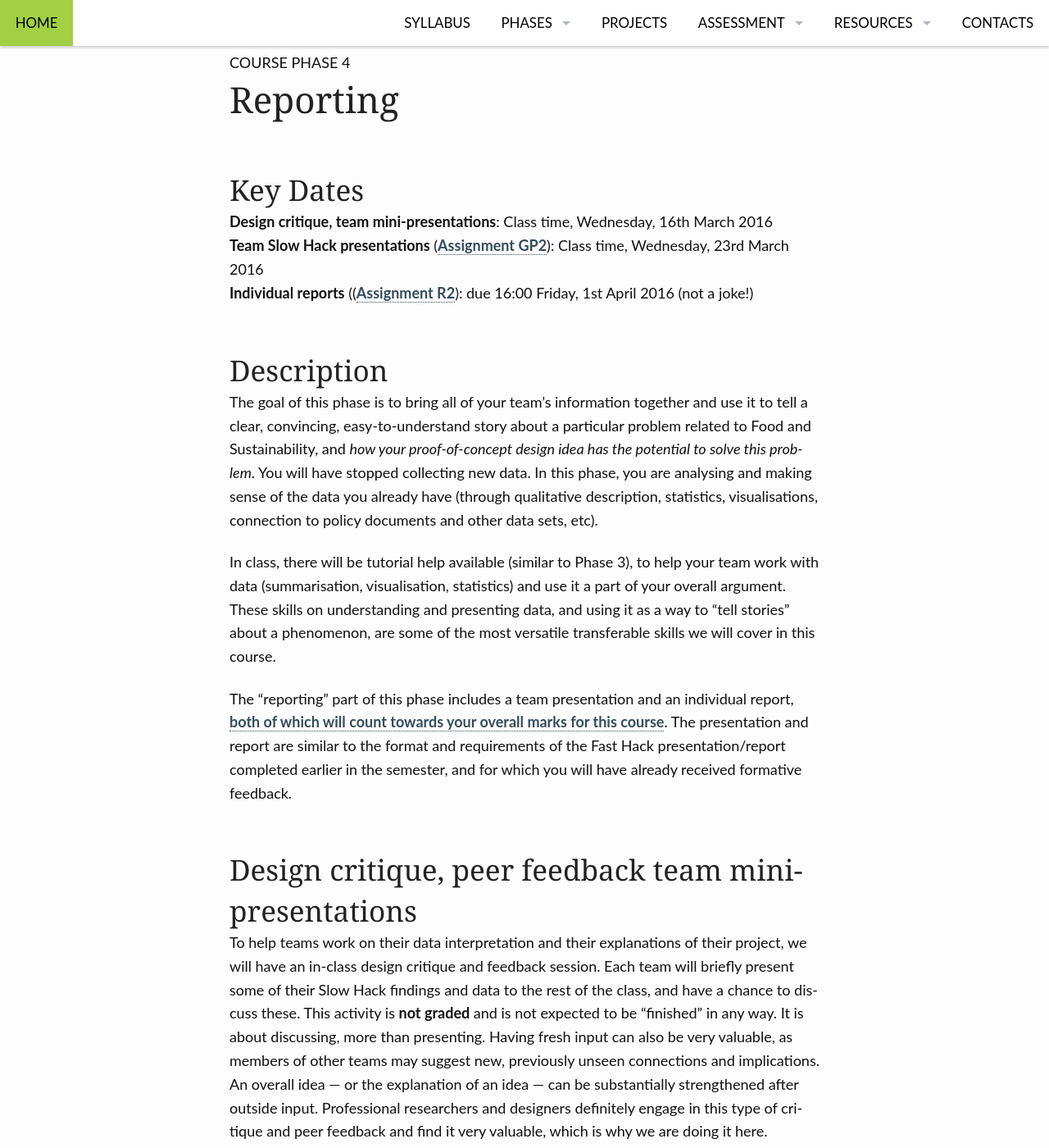
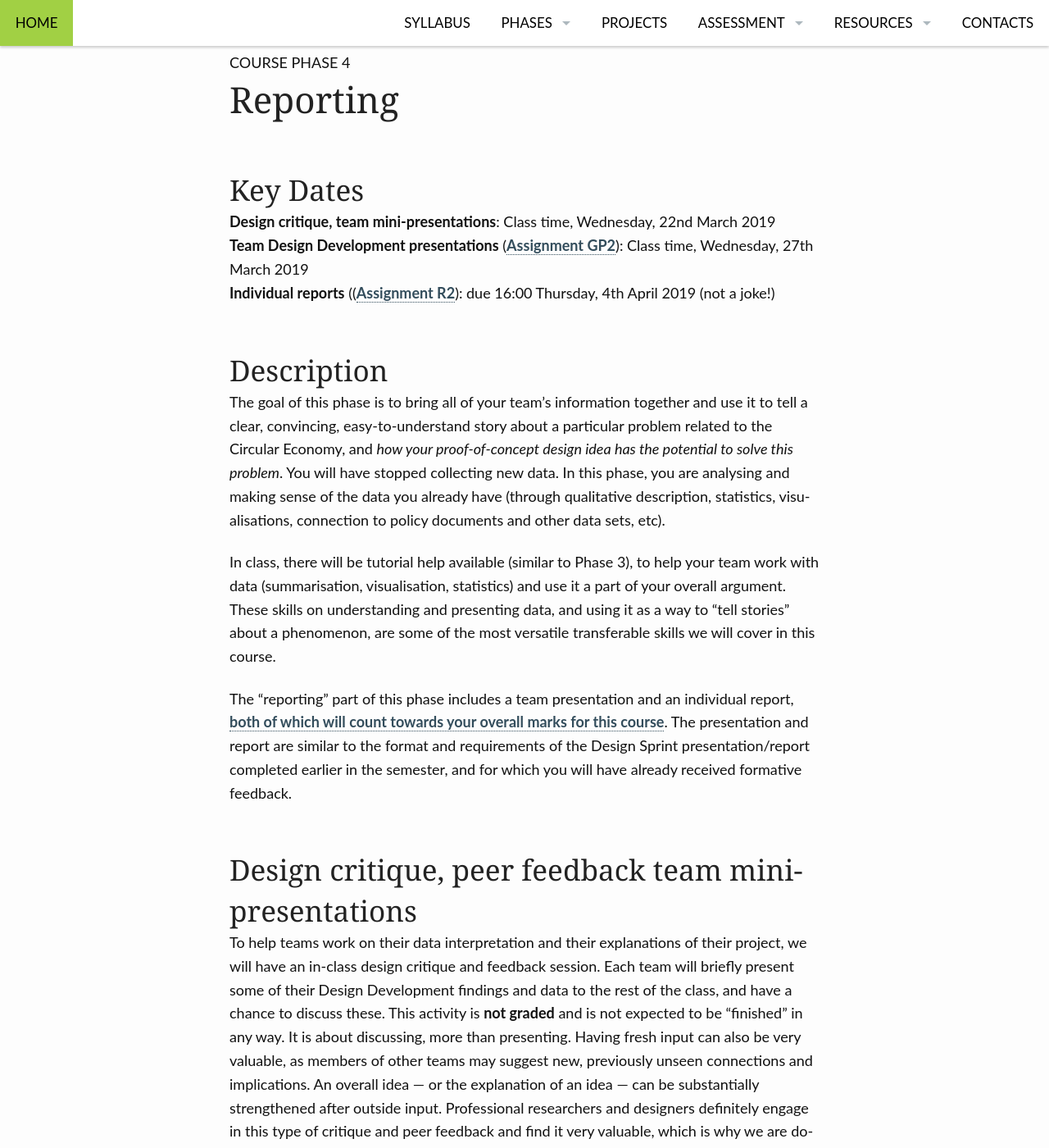
Before and after one commit to edinburghlivinglab/ddc, a Jekyll site: the page built from pages/reporting.md, in a window 1280 px wide and 1400 px high, scrolled down 199 px. Shown: the whole window at 82% size. Built offline with Jekyll 4.4.1, drawn with Linux system fonts in a browser that asks for light colours; some of the changed text lies outside the part shown.

Commit message:
Update reporting.md

```diff
--- a/pages/reporting.md
+++ b/pages/reporting.md
@@ -9,33 +9,33 @@ permalink: "/reporting/"
 
 ## Key Dates
 
-**Design critique, team mini-presentations**: Class time, Wednesday, 16th March 2016
-**Team Slow Hack presentations** ([Assignment GP2]({{ site.baseurl }}/assignment_gp2/)): Class time, Wednesday, 23rd March 2016
-**Individual reports** (([Assignment R2]({{ site.baseurl }}/assignment_r2/)): due 16:00 Friday, 1st April 2016 (not a joke!)
+**Design critique, team mini-presentations**: Class time, Wednesday, 22nd March 2019
+**Team Design Development presentations** ([Assignment GP2]({{ site.baseurl }}/assignment_gp2/)): Class time, Wednesday, 27th March 2019
+**Individual reports** (([Assignment R2]({{ site.baseurl }}/assignment_r2/)): due 16:00 Thursday, 4th April 2019 (not a joke!)
 
 ## Description
 
-The goal of this phase is to bring all of your team’s information together and use it to tell a clear, convincing, easy-to-understand story about a particular problem related to Food and Sustainability, and *how your proof-of-concept design idea has the potential to solve this problem*. You will have stopped collecting new data.  In this phase, you are analysing and making sense of the data you already have (through qualitative description, statistics, visualisations, connection to policy documents and other data sets, etc).
+The goal of this phase is to bring all of your team’s information together and use it to tell a clear, convincing, easy-to-understand story about a particular problem related to the Circular Economy, and *how your proof-of-concept design idea has the potential to solve this problem*. You will have stopped collecting new data. In this phase, you are analysing and making sense of the data you already have (through qualitative description, statistics, visualisations, connection to policy documents and other data sets, etc).
 
 In class, there will be tutorial help available (similar to Phase 3), to help your team work with data (summarisation, visualisation, statistics) and use it a part of your overall argument. These skills on understanding and presenting data, and using it as a way to “tell stories” about a phenomenon, are some of the most versatile transferable skills we will cover in this course.
 
-The “reporting” part of this phase includes a team presentation and an individual report, [both of which will count towards your overall marks for this course]({ site.baseurl }}/assessment_overview/). The presentation and report are similar to the format and requirements of the Fast Hack presentation/report completed earlier in the semester, and for which you will have already received formative feedback.
+The “reporting” part of this phase includes a team presentation and an individual report, [both of which will count towards your overall marks for this course]({ site.baseurl }}/assessment_overview/). The presentation and report are similar to the format and requirements of the Design Sprint presentation/report completed earlier in the semester, and for which you will have already received formative feedback.
 
 ## Design critique, peer feedback team mini-presentations
 
-To help teams work on their data interpretation and their explanations of their project, we will have an in-class design critique and feedback session. Each team will briefly present some of their Slow Hack findings and data to the rest of the class, and have a chance to discuss these. This activity is **not graded** and is not expected to be “finished” in any way. It is about discussing, more than presenting. Having fresh input can also be very valuable, as members of other teams may suggest new, previously unseen connections and implications. An overall idea &mdash; or the explanation of an idea &mdash; can be substantially strengthened after outside input. Professional researchers and designers definitely engage in this type of critique and peer feedback and find it very valuable, which is why we are doing it here.
+To help teams work on their data interpretation and their explanations of their project, we will have an in-class design critique and feedback session. Each team will briefly present some of their Design Development findings and data to the rest of the class, and have a chance to discuss these. This activity is **not graded** and is not expected to be “finished” in any way. It is about discussing, more than presenting. Having fresh input can also be very valuable, as members of other teams may suggest new, previously unseen connections and implications. An overall idea &mdash; or the explanation of an idea &mdash; can be substantially strengthened after outside input. Professional researchers and designers definitely engage in this type of critique and peer feedback and find it very valuable, which is why we are doing it here.
 
 ## Your Presentation
 
 We're expecting your presentation to address the following three broad questions, using the information you have collected over the course of the semester (all phases):
 
-* Briefly, what is the current state of your food and sustainability sub-theme at the University? Where are we starting from ---what is happening (or not happening) right now? Focus on the sub-theme as it relates to the specific question your team addressed.
+* Briefly, what is the current state of circular economy sub-theme in Edinburgh? Where are we starting from ---what is happening (or not happening) right now? Focus on the sub-theme as it relates to the specific question your team addressed.
 
 * What is the specific question or problem that your team has investigated? Why focus on this question?
 
 * How does your team propose to address this problem? Describe your proof-of-concept design idea. What is involved and how would it work? Convince us that your idea has the potential to solve the problem.
 
-* How does your design idea connect to the University's Food and Sustainability policy?
+* How does your design idea connect to various circular economy policies, such as [Zero Waste Scotland's] (https://www.zerowastescotland.org.uk/circular-economy/circular-edinburgh)or the [University's] (https://www.ed.ac.uk/about/sustainability/what-we-do/circular-economy)?
 
 In the presentation, your team needs to explain what data you collected (and/or retrieved from in existing datasets) and what kind of data it is. If asked, be ready to give details on how, where, and when it was collected. The answer to each broad question needs to clearly and explicitly state how the team’s actions and decisions were informed by data.
 
```
Also changed, not shown: other parts of pages/reporting.md (+1 -1 lines).
